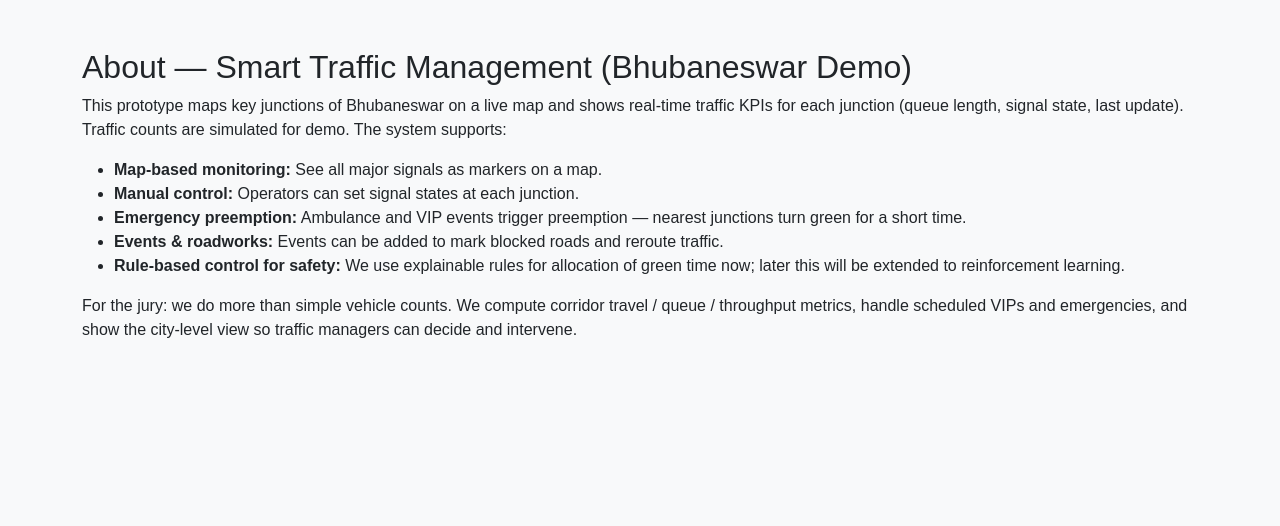
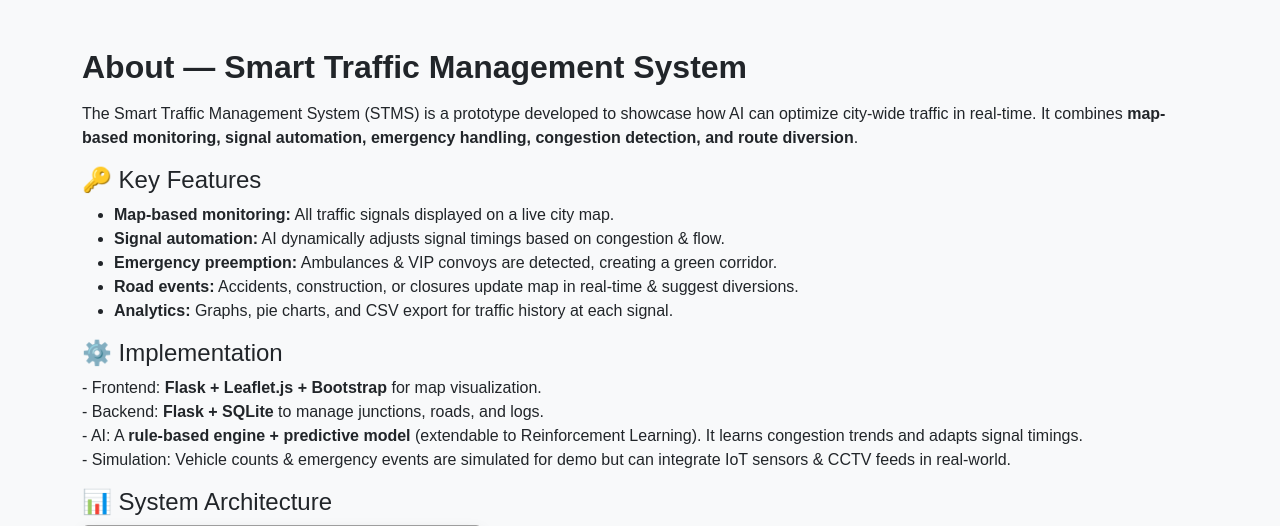
Before and after one commit to Rohitreddy2005/MyProject, a Flask app: page /about in a window 1280 px wide. Shown: the part 56-582 px from the top of the page. Before the commit the page ends 394 px from the top, so only its background shows below. Run offline with Flask 3, Linux system fonts and the light colour scheme; grey boxes are pictures that could not be loaded.

Commit message:
Update about.html

```diff
--- a/templates/about.html
+++ b/templates/about.html
@@ -1,12 +1,13 @@
 <!doctype html>
-<html>
+<html lang="en">
 <head>
   <meta charset="utf-8">
-  <title>About - Smart Traffic</title>
+  <title>About - Smart Traffic Management</title>
   <link href="https://cdn.jsdelivr.net/npm/bootstrap@5.3.0/dist/css/bootstrap.min.css" rel="stylesheet">
   <link rel="stylesheet" href="{{ url_for('static', filename='style.css') }}">
 </head>
 <body class="bg-light">
+  <!-- Navbar -->
   <nav class="navbar navbar-expand-lg navbar-dark bg-dark">
     <div class="container-fluid">
       <a class="navbar-brand" href="/">STMS</a>
@@ -20,24 +21,52 @@
     </div>
   </nav>
 
+  <!-- Content -->
   <div class="container mt-5">
-    <h2>About — Smart Traffic Management (Bhubaneswar Demo)</h2>
+    <h2 class="fw-bold mb-3">About — Smart Traffic Management System</h2>
     <p>
-      This prototype maps key junctions of Bhubaneswar on a live map and shows real-time traffic
-      KPIs for each junction (queue length, signal state, last update). Traffic counts are simulated
-      for demo. The system supports:
+      The Smart Traffic Management System (STMS) is a prototype developed to showcase how AI can optimize
+      city-wide traffic in real-time. It combines <b>map-based monitoring, signal automation, emergency handling,
+      congestion detection, and route diversion</b>.
     </p>
+
+    <h4>🔑 Key Features</h4>
     <ul>
-      <li><b>Map-based monitoring:</b> See all major signals as markers on a map.</li>
-      <li><b>Manual control:</b> Operators can set signal states at each junction.</li>
-      <li><b>Emergency preemption:</b> Ambulance and VIP events trigger preemption — nearest junctions turn green for a short time.</li>
-      <li><b>Events & roadworks:</b> Events can be added to mark blocked roads and reroute traffic.</li>
-      <li><b>Rule-based control for safety:</b> We use explainable rules for allocation of green time now; later this will be extended to reinforcement learning.</li>
+      <li><b>Map-based monitoring:</b> All traffic signals displayed on a live city map.</li>
+      <li><b>Signal automation:</b> AI dynamically adjusts signal timings based on congestion & flow.</li>
+      <li><b>Emergency preemption:</b> Ambulances & VIP convoys are detected, creating a green corridor.</li>
+      <li><b>Road events:</b> Accidents, construction, or closures update map in real-time & suggest diversions.</li>
+      <li><b>Analytics:</b> Graphs, pie charts, and CSV export for traffic history at each signal.</li>
     </ul>
+
+    <h4>⚙️ Implementation</h4>
     <p>
-      For the jury: we do more than simple vehicle counts. We compute corridor travel / queue / throughput metrics,
-      handle scheduled VIPs and emergencies, and show the city-level view so traffic managers can decide and intervene.
+      - Frontend: <b>Flask + Leaflet.js + Bootstrap</b> for map visualization.<br>
+      - Backend: <b>Flask + SQLite</b> to manage junctions, roads, and logs.<br>
+      - AI: A <b>rule-based engine + predictive model</b> (extendable to Reinforcement Learning).
+        It learns congestion trends and adapts signal timings.<br>
+      - Simulation: Vehicle counts & emergency events are simulated for demo but can integrate IoT sensors & CCTV feeds in real-world.
     </p>
+
+    <h4>📊 System Architecture</h4>
+    <img src="{{ url_for('static', filename='images/block_diagram.png') }}" class="img-fluid rounded shadow mb-3" alt="Block Diagram">
+    <img src="{{ url_for('static', filename='images/flow_chart.png') }}" class="img-fluid rounded shadow" alt="Flow Chart">
+
+    <h4>🧠 How AI Helps</h4>
+    <p>
+      AI is at the core of STMS:
+      <ul>
+        <li>Predicts congestion trends using live + historical data.</li>
+        <li>Allocates green/red signal times dynamically.</li>
+        <li>Detects anomalies like stalled vehicles or sudden congestion spikes.</li>
+        <li>Generates diversion routes when roads are blocked.</li>
+      </ul>
+    </p>
+
+    <div class="alert alert-info mt-3">
+      <b>Note for Jury:</b> This system goes beyond simple vehicle counts by incorporating AI-driven congestion prediction,
+      diversion handling, emergency management, and exportable analytics for decision-making.
+    </div>
   </div>
 </body>
 </html>
```
